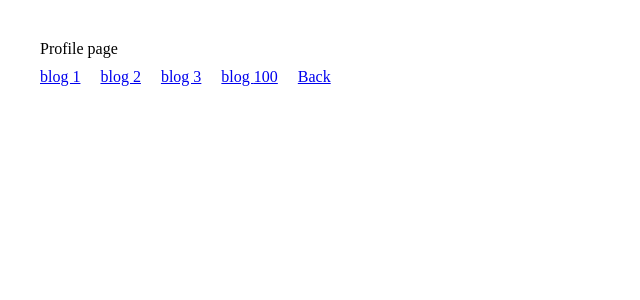
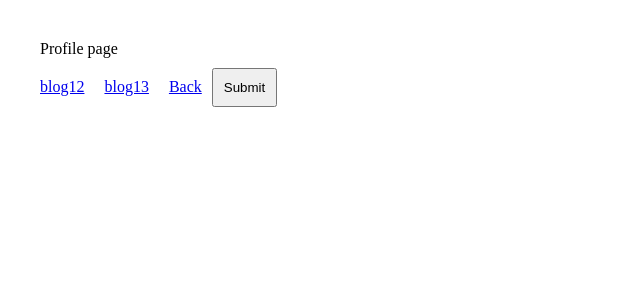
Before and after one commit to mentorvikash/nextjs-domo-youtube, a Next.js app: page /profile in a window 1280 px wide. Shown: the top 300 px of the page, without its empty margins (0-640 px from the left). Built offline with nearby package versions, Linux system fonts and the light colour scheme.

Commit message:
added 404 page

```diff
--- a/pages/404.js
+++ b/pages/404.js
@@ -1,9 +1,9 @@
 import React from 'react'
 
-function NotFoundPage() {
+function Error() {
     return (
-        <h1>No page Found for this page </h1>
+        <div>This page not found | Revive Coding.</div>
     )
 }
 
-export default NotFoundPage
+export default Error
--- a/pages/about.js
+++ b/pages/about.js
@@ -4,7 +4,8 @@ import React from "react";
 function About() {
   return <>
     <div>About page</div>
-    <Link href="/" >Back</Link>
+    <Link href="/" >BACK</Link>
+
   </>
 }
 
--- a/pages/blog/[bid]/index.js
+++ b/pages/blog/[bid]/index.js
@@ -1,12 +1,16 @@
 import React from 'react'
 import { useRouter } from 'next/router'
+import Link from 'next/link'
 
 function SingleBlog() {
     const router = useRouter()
     const { bid } = router.query
 
     return (
-        <div>this is our blog {bid}</div>
+        <>
+            <div>this is our blog {bid}</div>
+            <Link href="/profile">Back</Link>
+        </>
     )
 }
 
--- a/pages/profile.js
+++ b/pages/profile.js
@@ -1,17 +1,26 @@
 import Link from "next/link";
 import React from "react";
+import { useRouter } from "next/router";
 
-function Profile({ blogid = 100 }) {
+function Profile() {
+  const router = useRouter()
+
+
+  const handleSubmit = () => {
+    let isSuccess = false
+    if (isSuccess) {
+      router.push("./")
+    }
+  }
+
   return (
     <>
       <div>Profile page</div>
-      <Link href="/blog/1" >blog 1</Link>
-      <Link href="/blog/2" >blog 2</Link>
-      <Link href="/blog/3" replace >blog 3</Link>
-      <Link href={`/blog/${blogid}`}>blog {blogid}</Link >
-      <Link href="/" >Back</Link>
+      <Link href="/blog/12" >blog12</Link>
+      <Link href="/blog/13" >blog13</Link>
+      <Link href="/">Back</Link>
+      <button onClick={handleSubmit} >Submit</button>
     </>
   )
 }
-
 export default Profile;
```
Also changed, not shown: pages/admin.js (added, +9 -0 lines), pages/index.js (+12 -11 lines), pages/product/[...params].js (added, +23 -0 lines), data/extra.js (renamed from pages/products/[...params].js).
